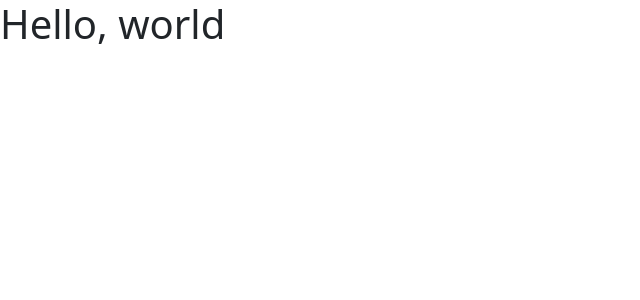
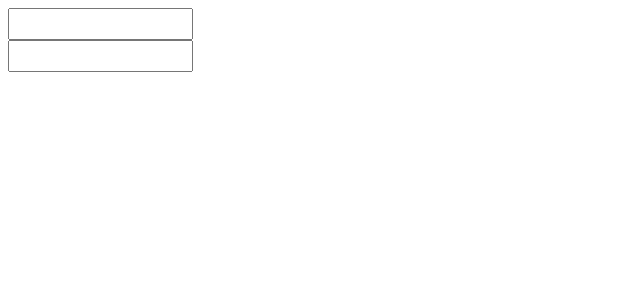
Before and after one commit to chandanyuva/CV-Application, a React (Vite) app: page / in a window 1280 px wide. Shown: the top 300 px of the page, without its empty margins (0-640 px from the left). Built offline with nearby package versions, Linux system fonts and the light colour scheme.

Commit message:
just messing around

```diff
--- a/src/App.jsx
+++ b/src/App.jsx
@@ -1,12 +1,12 @@
-// import { useState } from 'react'
-import 'bootstrap/dist/css/bootstrap.css'
+import './app.css';
+import Unit from './components/Unit.jsx'
 
 function App() {
-  return (
-    <>
-      <h1>Hello, world</h1>
+    return <>
+    <Unit />
+    <Unit />
+    {/* need to check out form from basics in TOP */}
     </>
-  )
 }
 
 export default App
--- /dev/null
+++ b/src/components/Unit.jsx
@@ -0,0 +1,12 @@
+import { useState } from "react";
+
+export default function Unit (type="text"){
+    const [text,setText] = useState('');
+    function textUpdate (e){
+        setText(e.target.value);
+    }
+    return <div style={{display:"flex"}}>
+        <input type={type} onChange={textUpdate} className="input"></input>
+        <p className="output">{text}</p>
+    </div>
+}
```
Also changed, not shown: src/app.css (added).
